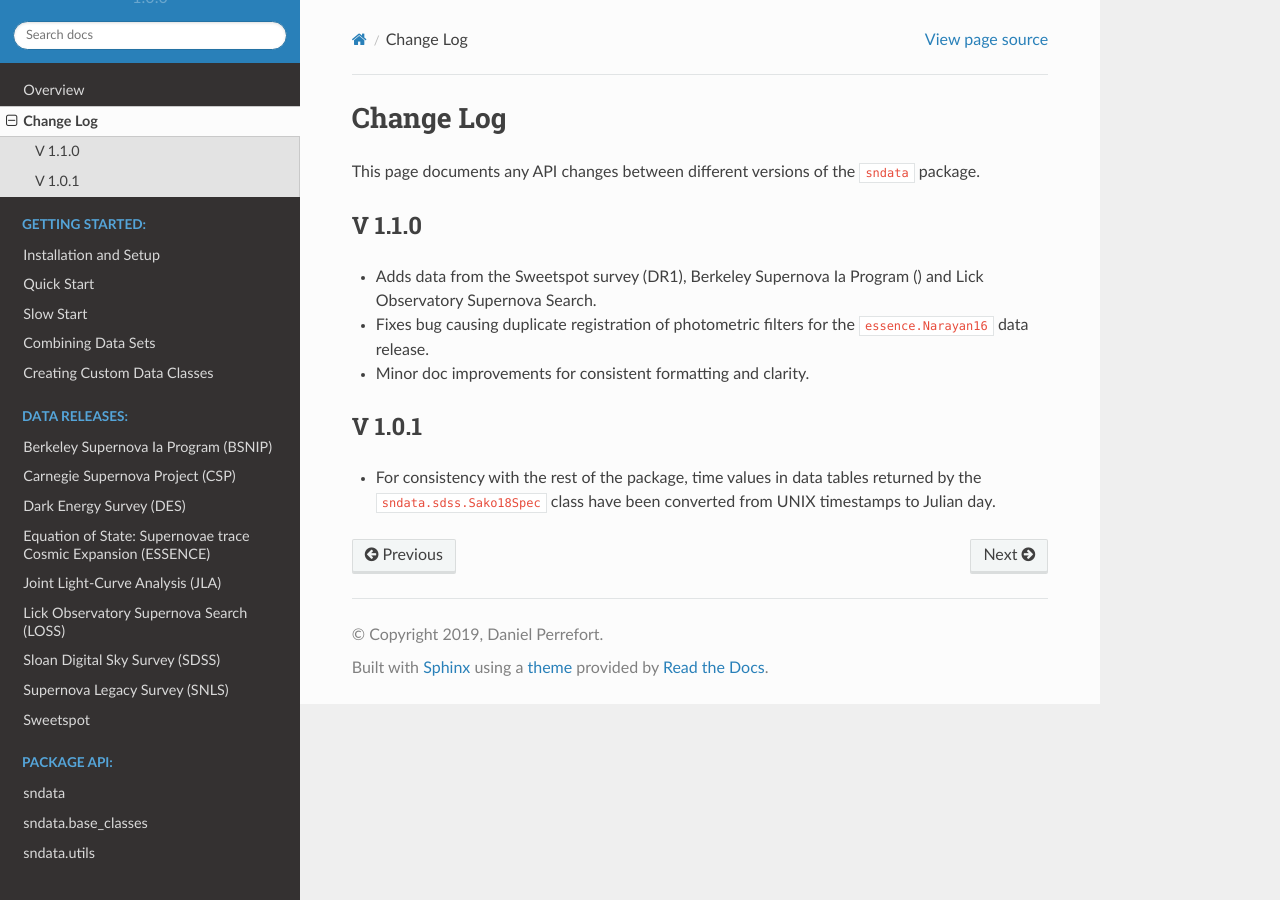
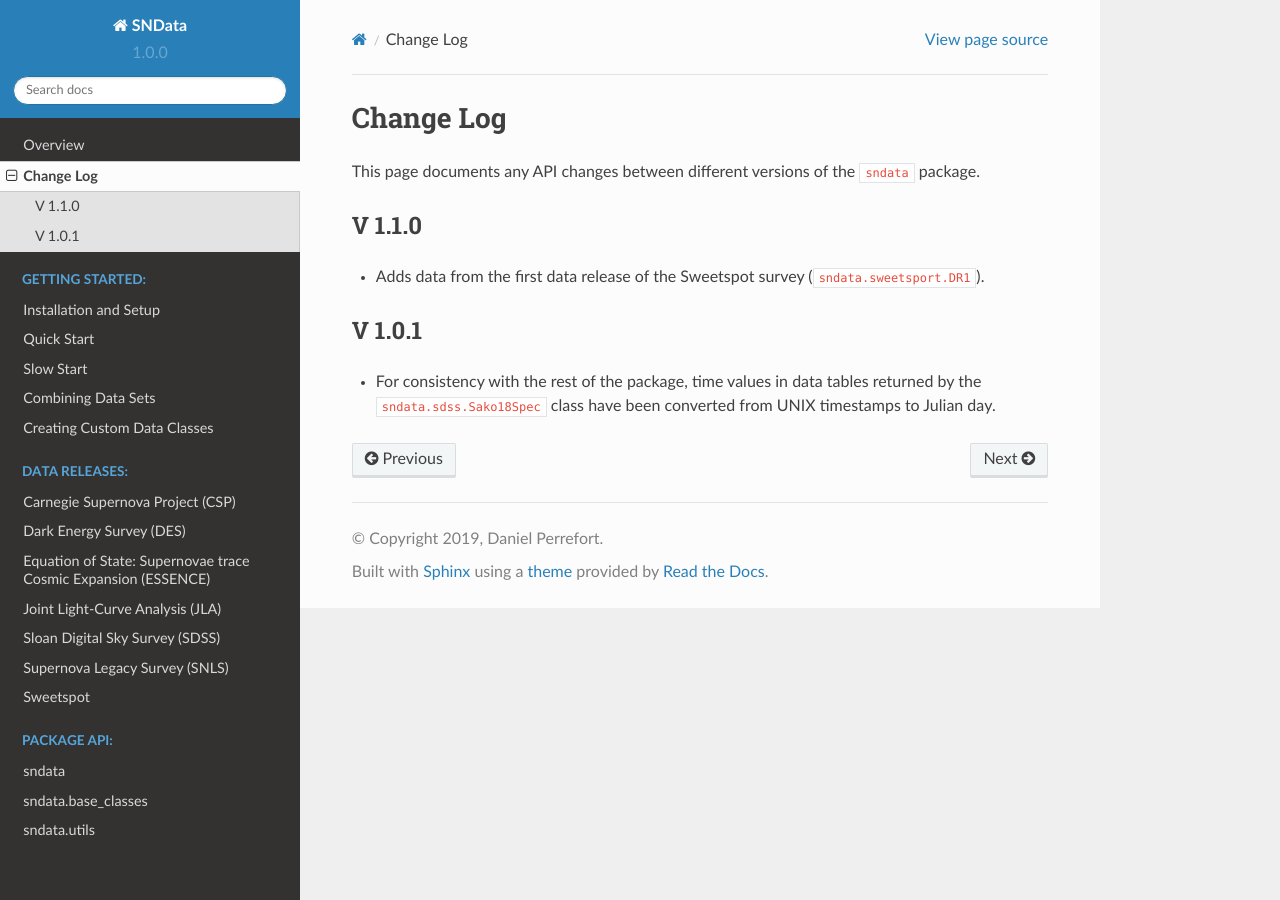
Before and after one commit to sncosmo/SNData, a Sphinx documentation site: the page built from docs/source/change_log.rst, in a window 1280 px wide. Built offline with Sphinx 7.4.7 and the Read the Docs theme 2.0.0, drawn with Linux system fonts in a browser that asks for light colours.

Commit message:
Cleans docs

```diff
--- a/docs/source/change_log.rst
+++ b/docs/source/change_log.rst
@@ -7,11 +7,7 @@ This page documents any API changes between different versions of the
 V 1.1.0
 -------
 
-- Adds data from the Sweetspot survey (DR1), Berkeley Supernova Ia Program ()
-  and Lick Observatory Supernova Search.
-- Fixes bug causing duplicate registration of photometric filters for the
-  ``essence.Narayan16`` data release.
-- Minor doc improvements for consistent formatting and clarity.
+- Adds data from the first data release of the Sweetspot survey (``sndata.sweetsport.DR1``).
 
 V 1.0.1
 -------
--- a/docs/source/index.rst
+++ b/docs/source/index.rst
@@ -111,12 +111,10 @@ Available Data
    :maxdepth: 1
    :caption: Data Releases:
 
-   module_docs/bsnip
    module_docs/csp
    module_docs/des
    module_docs/essence
    module_docs/jla
-   module_docs/loss
    module_docs/sdss
    module_docs/snls
    module_docs/sweetspot
```
Also changed, not shown: docs/source/module_docs/bsnip.rst (deleted, +0 -21 lines), docs/source/module_docs/loss.rst (deleted, +0 -20 lines).
